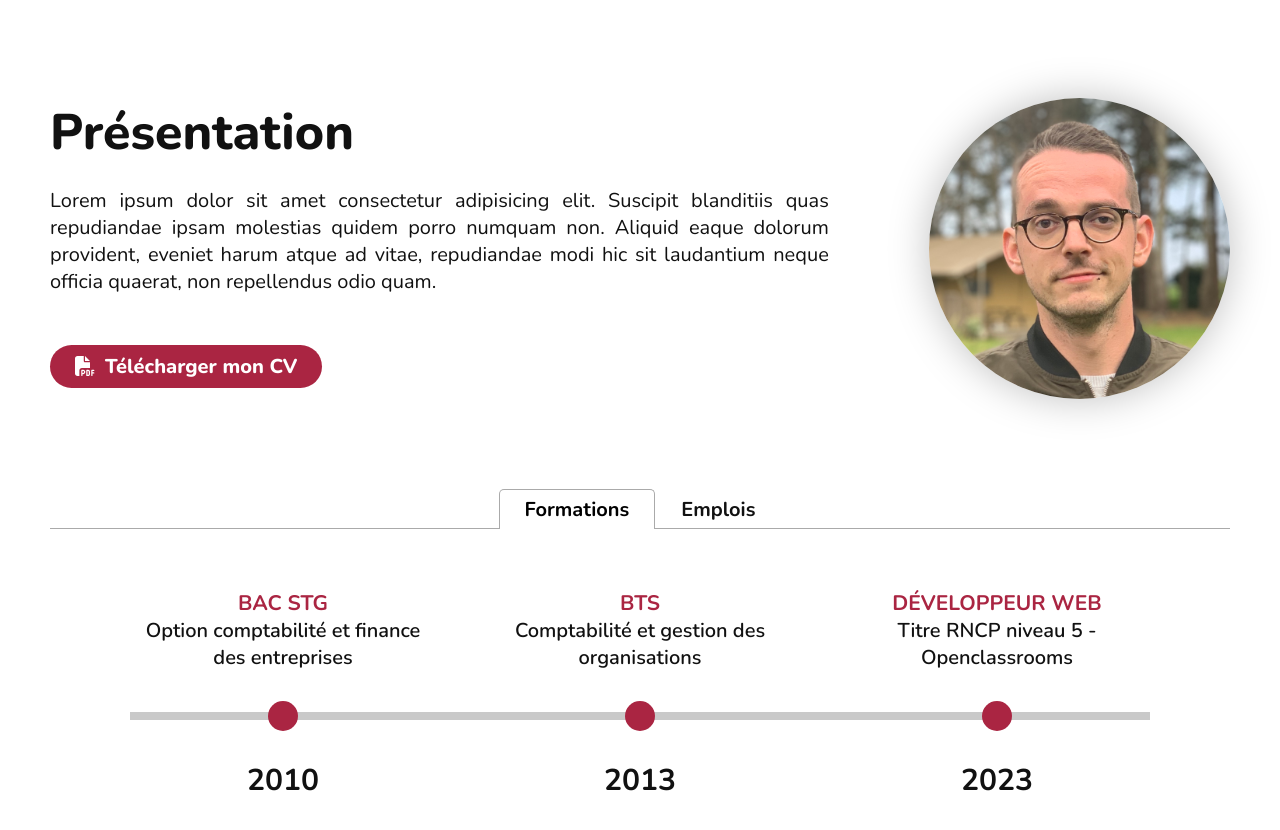
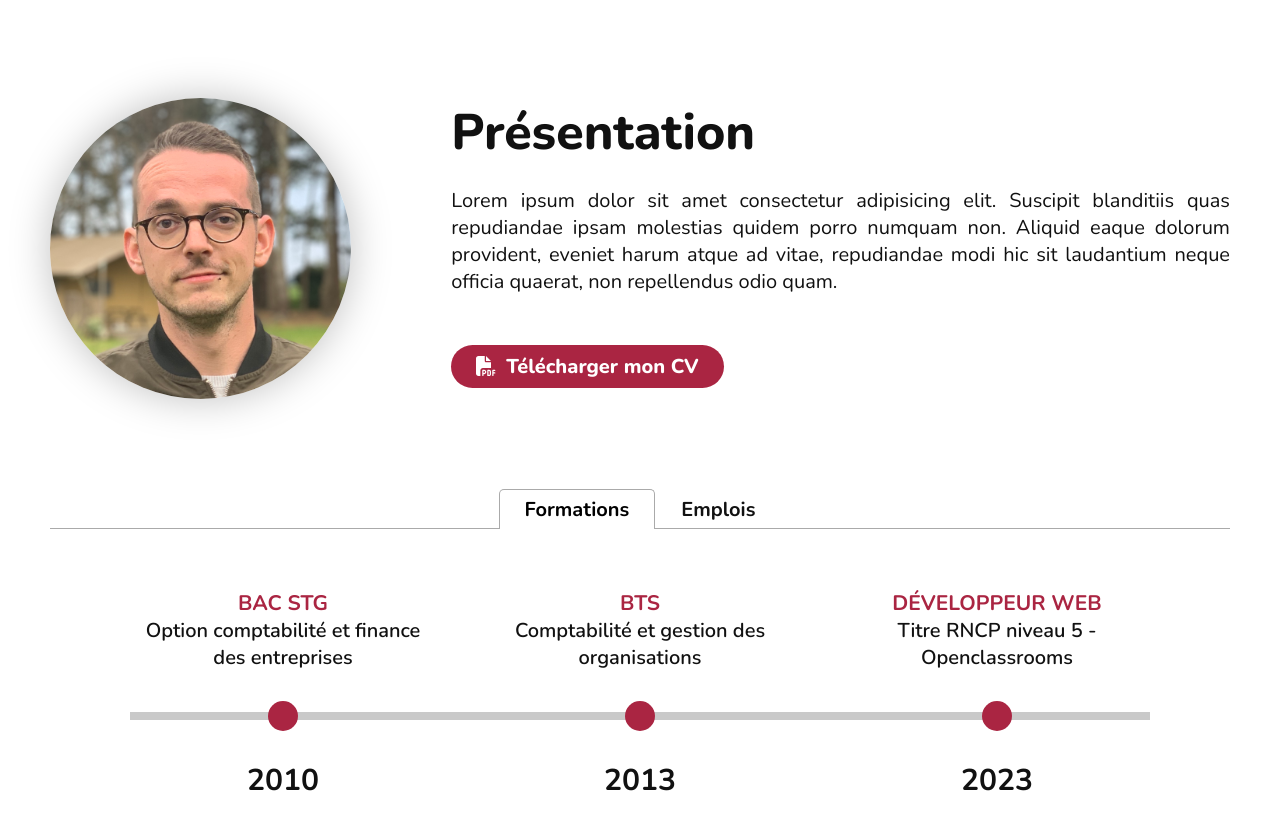
Before and after one commit to robinmaxime/portfolio, a React (Create React App) app: page / in a window 1280 px wide. Shown: the part 498-1328 px from the top of the page. Built offline with nearby package versions, Linux system fonts and the light colour scheme.

Commit message:
Modify presentation layout

```diff
--- a/src/blocks/Presentation/index.jsx
+++ b/src/blocks/Presentation/index.jsx
@@ -7,7 +7,7 @@ import { faFilePdf } from '@fortawesome/free-solid-svg-icons';
 
 function Presentation() {
     return (
-        <div className="container presentation">
+        <div id="presentation" className="container presentation">
             <div className="presentation__main">
                 <div className="presentation__text">
                     <h2 className="presentation__title">Présentation</h2>
--- a/src/scss/blocks/_presentation.scss
+++ b/src/scss/blocks/_presentation.scss
@@ -1,7 +1,8 @@
 .presentation {
-    margin-bottom: 1000px;
+    margin-bottom: 100px;
     &__main {
         display: flex;
+        flex-direction: row-reverse;
         gap: 100px;
         margin-bottom: 50px;
     }
```
